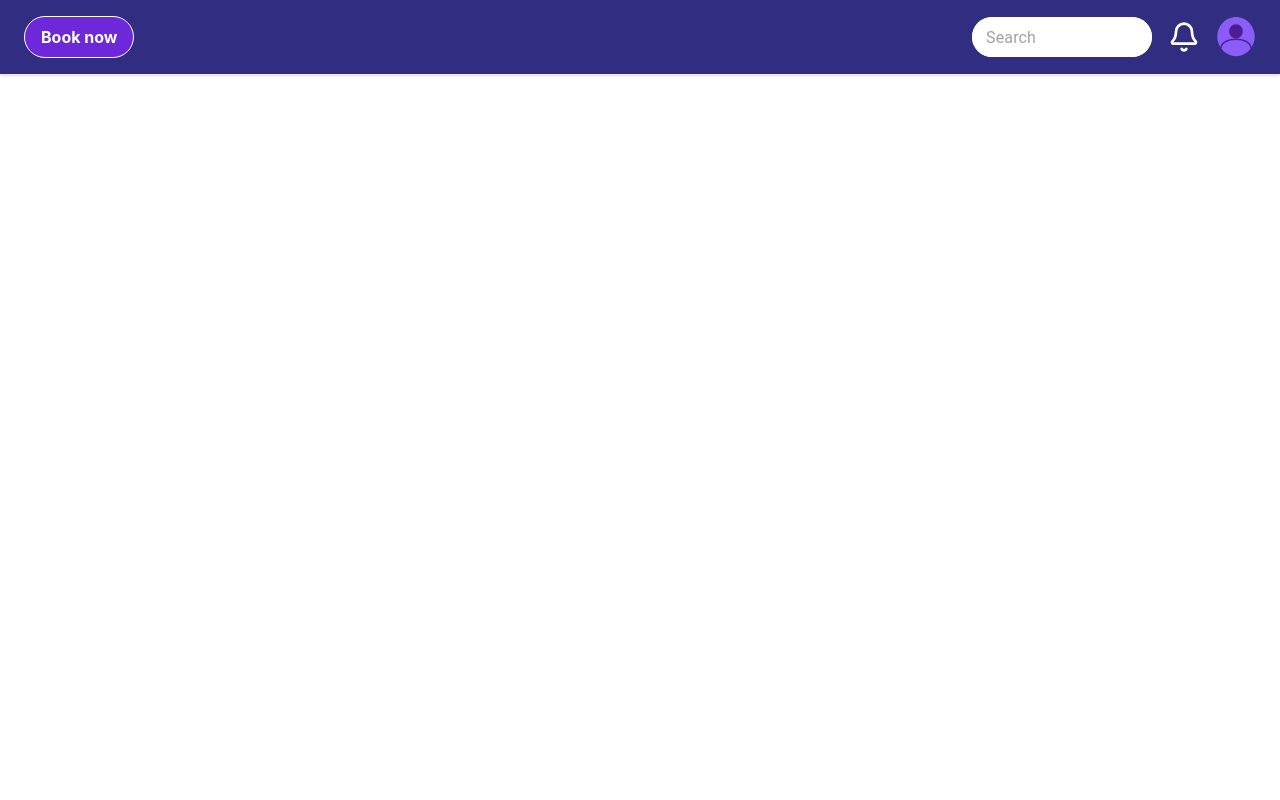
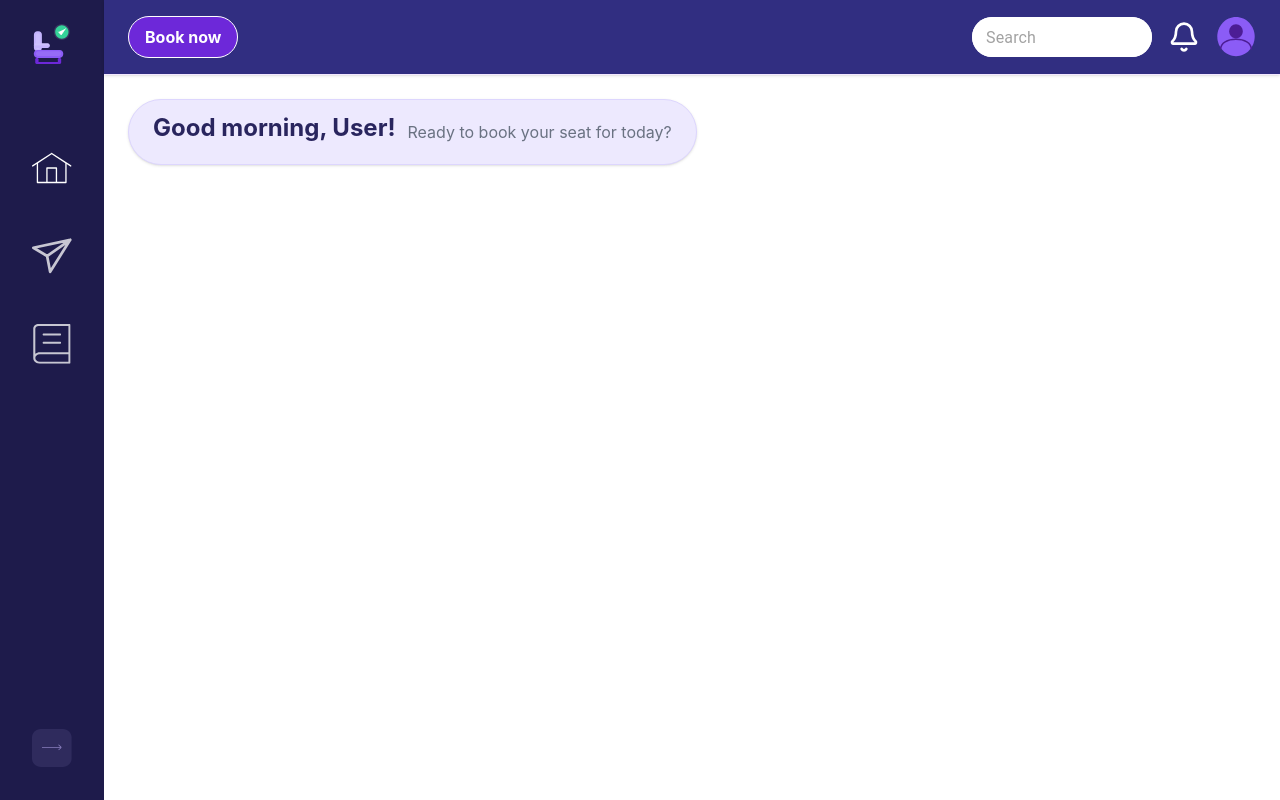
Before and after one commit to Edward11-boop/ITSSProject2026, a React (Vite) app: page /user-details in a window 1280 px wide. Before the commit this address had no page. Built offline with nearby package versions, Linux system fonts and the light colour scheme.

Commit message:
Started user-details

```diff
--- a/src/App.jsx
+++ b/src/App.jsx
@@ -16,6 +16,7 @@ import Dashboard from "./pages/Dashboard";
 import ChangePassword from "./pages/ChangePassword";
 import Notifications from "./pages/Notifications";
 import History from './pages/History';
+import UserDetails from "./pages/UserDetails";
 
 import Topbar from "./components/Topbar";
 import Sidebar from "./components/Sidebar";
@@ -29,6 +30,7 @@ const AppContent = () => {
     "/dashboard",
     "/notifications",
     "/history",
+    "/user-details",
   ];
 
   const showDashboardLayout =
@@ -102,6 +104,10 @@ const AppContent = () => {
               path="/history"
               element={<History />}
             />
+            <Route
+              path="/user-details"
+              element={<UserDetails />}
+            />
           </Routes>
         </main>
       </div>
--- a/src/pages/History.jsx
+++ b/src/pages/History.jsx
@@ -92,7 +92,7 @@ const History = () => {
                                                 <>
                                                    <button
                                                         onClick={() => handleDeleteClick(booking.id)}
-                                                        className="rounded-full border border-red-300 px-6 py-2 text-sm font-bold text-red-400 transition hover:bg-red-50"
+                                                        className="rounded-full bg-[#FEE2E2] border border-[#F87171] px-6 py-2 text-sm font-bold text-red-400 transition hover:bg-red-50"
                                                     >
                                                         Sterge
                                                     </button>
--- /dev/null
+++ b/src/pages/UserDetails.jsx
@@ -0,0 +1,15 @@
+import React from 'react'
+
+const UserDetails = () => {
+  return (
+    <div className="min-h-full p-6 ">
+        <div className="flex w-fit items-center gap-3 rounded-[60px] border border-[#DDD6FE] bg-[#EDE9FE] px-6 py-3 shadow-sm">
+            <h2 className="mb-2 text-2xl font-bold text-[#29255E]">Good morning, User!</h2>
+            <p className="text-gray-500">Ready to book your seat for today?</p>
+        </div>
+
+    </div>
+  )
+}
+
+export default UserDetails
```
